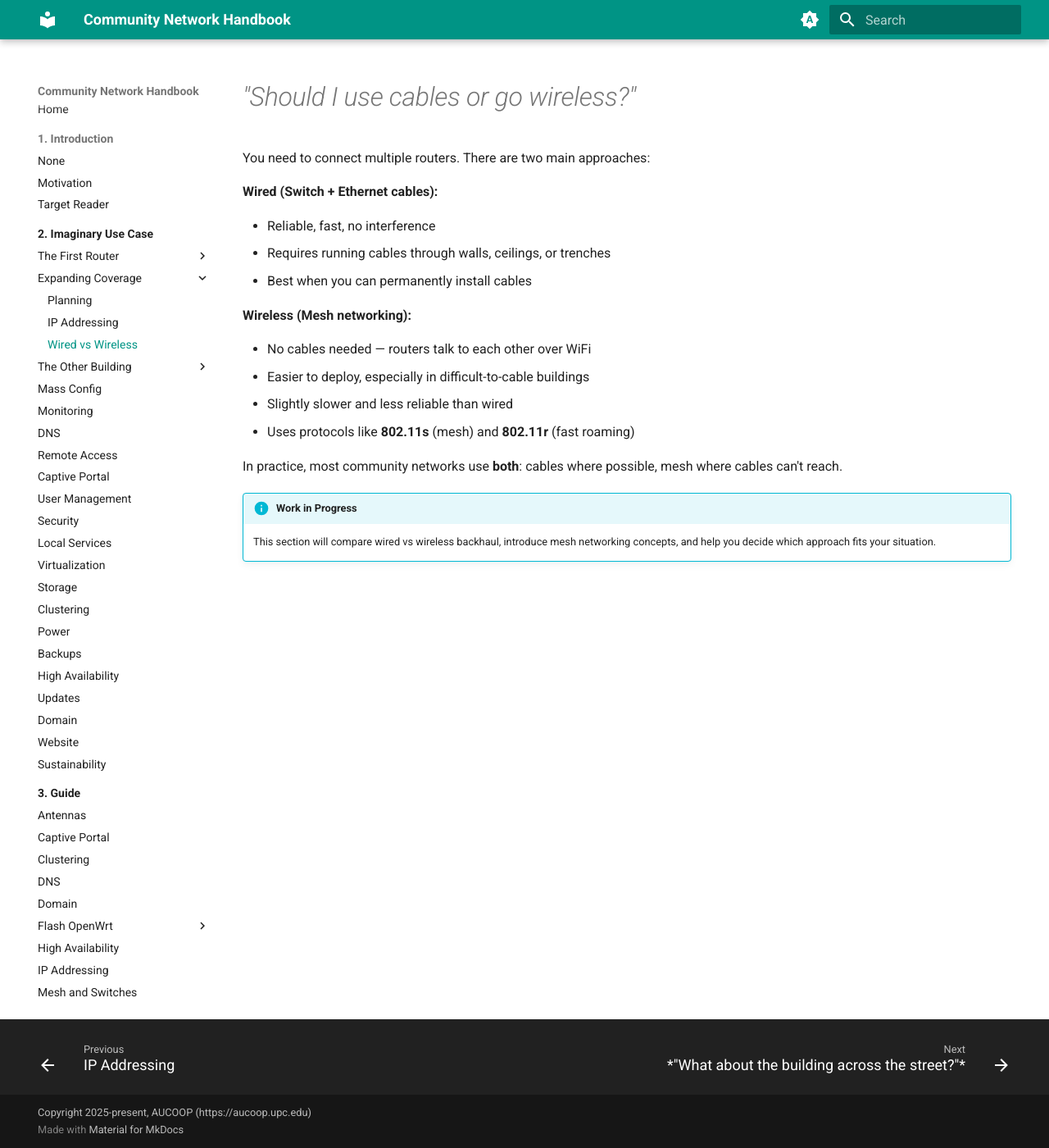
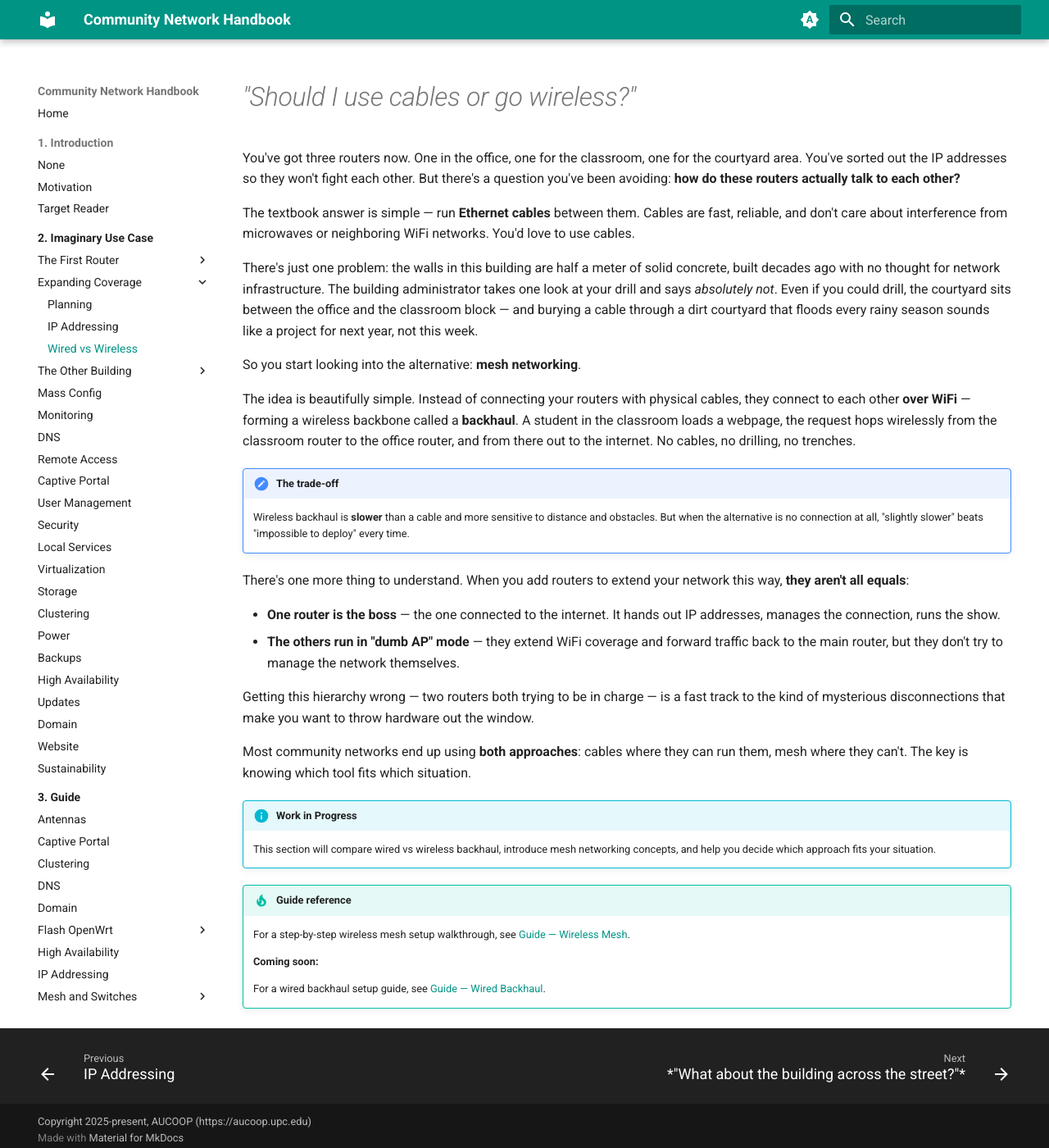
Before and after one commit to aucoop/Community-Network-Handbook, an MkDocs documentation site: the page built from docs/2-Imaginary-Use-Case/2.2-Expanding-Coverage/2.2.3-Wired-vs-Wireless.md, in a window 1280 px wide and 1400 px high. Shown: the whole window at 82% size. Built offline with MkDocs 1.6.1 and Material for MkDocs 9.7.7, drawn with Linux system fonts in a browser that asks for light colours.

Commit message:
Wireless guide Creation

```diff
--- a/docs/2-Imaginary-Use-Case/2.2-Expanding-Coverage/2.2.3-Wired-vs-Wireless.md
+++ b/docs/2-Imaginary-Use-Case/2.2-Expanding-Coverage/2.2.3-Wired-vs-Wireless.md
@@ -1,23 +1,35 @@
 # *"Should I use cables or go wireless?"*
 
-You need to connect multiple routers. There are two main approaches:
+You've got three routers now. One in the office, one for the classroom, one for the courtyard area. You've sorted out the IP addresses so they won't fight each other. But there's a question you've been avoiding: **how do these routers actually talk to each other?**
 
-**Wired (Switch + Ethernet cables):**
+The textbook answer is simple — run **Ethernet cables** between them. Cables are fast, reliable, and don't care about interference from microwaves or neighboring WiFi networks. You'd love to use cables.
 
-- Reliable, fast, no interference
-- Requires running cables through walls, ceilings, or trenches
-- Best when you can permanently install cables
+There's just one problem: the walls in this building are half a meter of solid concrete, built decades ago with no thought for network infrastructure. The building administrator takes one look at your drill and says *absolutely not*. Even if you could drill, the courtyard sits between the office and the classroom block — and burying a cable through a dirt courtyard that floods every rainy season sounds like a project for next year, not this week.
 
-**Wireless (Mesh networking):**
+So you start looking into the alternative: **mesh networking**.
 
-- No cables needed — routers talk to each other over WiFi
-- Easier to deploy, especially in difficult-to-cable buildings
-- Slightly slower and less reliable than wired
-- Uses protocols like **802.11s** (mesh) and **802.11r** (fast roaming)
+The idea is beautifully simple. Instead of connecting your routers with physical cables, they connect to each other **over WiFi** — forming a wireless backbone called a **backhaul**. A student in the classroom loads a webpage, the request hops wirelessly from the classroom router to the office router, and from there out to the internet. No cables, no drilling, no trenches.
 
-In practice, most community networks use **both**: cables where possible, mesh where cables can't reach.
+!!! note "The trade-off"
+    Wireless backhaul is **slower** than a cable and more sensitive to distance and obstacles. But when the alternative is no connection at all, "slightly slower" beats "impossible to deploy" every time.
+
+There's one more thing to understand. When you add routers to extend your network this way, **they aren't all equals**:
+
+- **One router is the boss** — the one connected to the internet. It hands out IP addresses, manages the connection, runs the show.
+- **The others run in "dumb AP" mode** — they extend WiFi coverage and forward traffic back to the main router, but they don't try to manage the network themselves.
+
+Getting this hierarchy wrong — two routers both trying to be in charge — is a fast track to the kind of mysterious disconnections that make you want to throw hardware out the window.
+
+Most community networks end up using **both approaches**: cables where they can run them, mesh where they can't. The key is knowing which tool fits which situation.
 
 !!! info "Work in Progress"
     This section will compare wired vs wireless backhaul, introduce mesh networking concepts, and help you decide which approach fits your situation.
 
+!!! tip "Guide reference"
+    For a step-by-step wireless mesh setup walkthrough, see [Guide — Wireless Mesh](../../3-Guide/Mesh-and-Switches/Wireless-Mesh.md).
+
+    **Coming soon:**
+
+    For a wired backhaul setup guide, see [Guide — Wired Backhaul](../../3-Guide/Mesh-and-Switches/Wired-Backhaul.md).
+
 <!-- TODO: Diagram of hybrid wired+mesh deployment, mention Dumb AP mode, mesh configuration -->
--- a/mkdocs.yml
+++ b/mkdocs.yml
@@ -88,6 +88,7 @@ nav:
       - 3-Guide/IP-Addressing/index.md
     - Mesh and Switches:
       - 3-Guide/Mesh-and-Switches/index.md
+      - Wireless Mesh: 3-Guide/Mesh-and-Switches/Wireless-Mesh.md
     - Nextcloud:
       - 3-Guide/Nextcloud/index.md
     - OpenWISP:
```
Also changed, not shown: docs/2-Imaginary-Use-Case/2.2-Expanding-Coverage/index.md (+13 -5 lines), docs/3-Guide/Mesh-and-Switches/Wireless-Mesh.md (added, +185 -0 lines), docs/3-Guide/Mesh-and-Switches/images/Wireless-Mesh-2ghz-ap-config.webp (added), docs/3-Guide/Mesh-and-Switches/images/Wireless-Mesh-2ghz-ap-security.webp (added), docs/3-Guide/Mesh-and-Switches/images/Wireless-Mesh-add-5ghz-interface.webp (added), docs/3-Guide/Mesh-and-Switches/images/Wireless-Mesh-disable-dhcp.webp (added), docs/3-Guide/Mesh-and-Switches/images/Wireless-Mesh-install-wpad-mesh.webp (added), docs/3-Guide/Mesh-and-Switches/images/Wireless-Mesh-mesh-security.webp (added), docs/3-Guide/Mesh-and-Switches/images/Wireless-Mesh-radio-configuration.webp (added), docs/3-Guide/Mesh-and-Switches/images/Wireless-Mesh-remove-default-wifi.webp (added), docs/3-Guide/Mesh-and-Switches/images/Wireless-Mesh-remove-wpad-basic.webp (added), docs/3-Guide/Mesh-and-Switches/images/Wireless-Mesh-set-lan-ip.webp (added).
